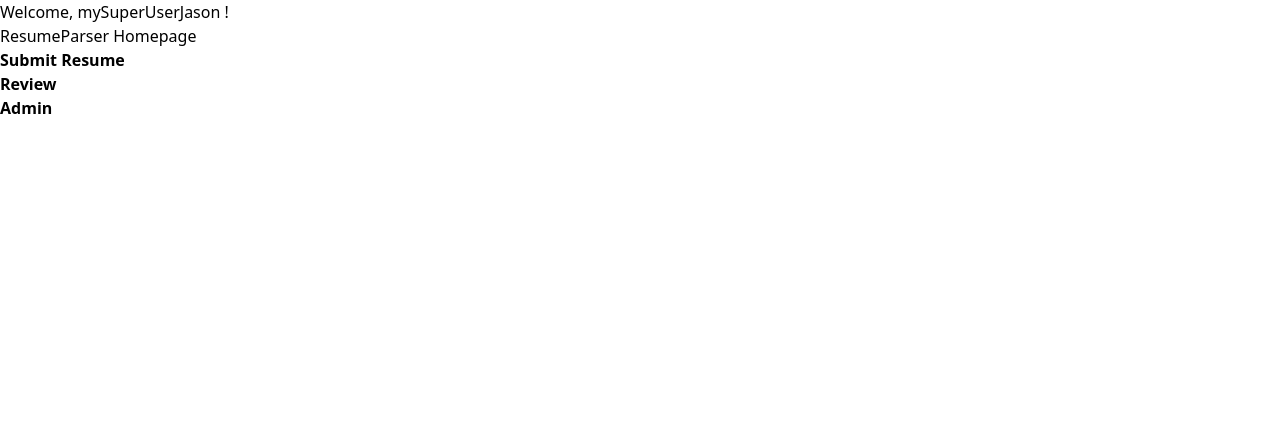
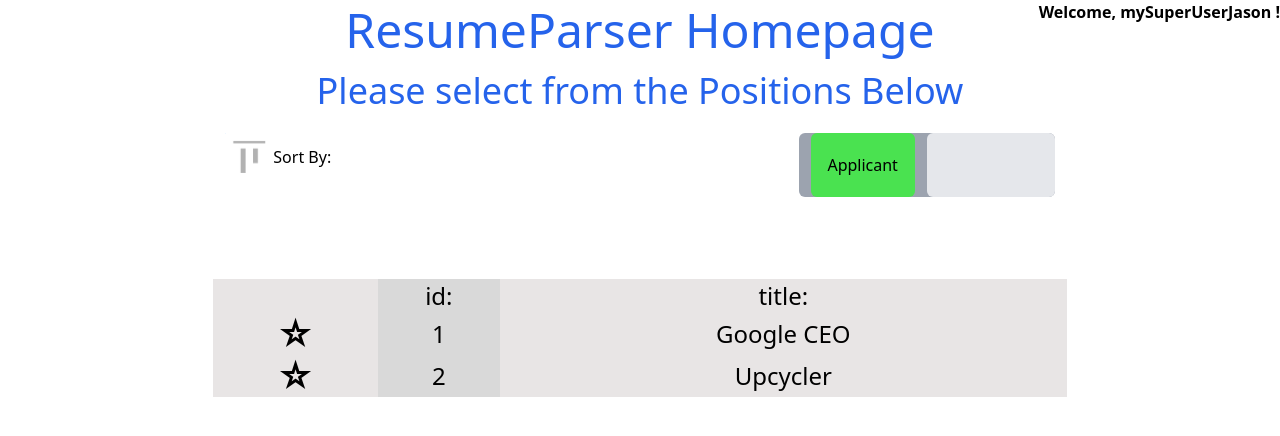
Before and after one commit to JasonJiangTinkering/Headstarter_Archive, a Django app: page / in a window 1280 px wide. Shown: the top 436 px of the page. Run offline with Django 4.2, Linux system fonts and the light colour scheme; a user stored in the database is signed in; data comes from the database, SQL or seed files in the repository; both versions use the stored data as it was after the commit; some libraries are stand-ins or nearby versions.

Commit message:
Working central table to show all listings

```diff
--- a/CompanyCaseGoogle/ResumeParser/models.py
+++ b/CompanyCaseGoogle/ResumeParser/models.py
@@ -1,3 +1,4 @@
+from unicodedata import name
 from django.db import models
 from django.contrib.auth.models import User
 from django.dispatch import receiver
@@ -24,6 +25,8 @@ def save_user_profile(sender, instance, **kwargs):
 
 class Opening(models.Model):
     name = models.CharField(max_length=30)
+    def __str__(self) -> str:
+        return self.name
 
 
 from django.core.validators import FileExtensionValidator
--- /dev/null
+++ b/CompanyCaseGoogle/ResumeParser/static/ResumeParser/css/index.css
@@ -0,0 +1,7 @@
+td:nth-child(even){
+  --tw-bg-opacity: 1;
+  background-color: #D9D9D9;
+}
+td:nth-child(odd){
+  background-color: #E8E5E5;
+}
--- /dev/null
+++ b/CompanyCaseGoogle/ResumeParser/static/ResumeParser/js/index.js
@@ -0,0 +1,22 @@
+var toggle = false;
+var mode_cover = document.querySelector("#cover");
+function modeToggle(){
+    toggle = !toggle;
+    if (toggle){
+        mode_cover.style.left = 0
+    }else{
+        mode_cover.style.left = '8rem'
+    }
+}
+
+function go_to(id){
+    console.log(submit_base);
+    console.log(review_base);
+    if (toggle){
+        console.log("go to review");
+        window.location.href = review_base + id;
+    }else{
+        console.log("go to submit");
+        window.location.href = submit_base + id;
+    }
+}
--- a/CompanyCaseGoogle/ResumeParser/templates/ResumeParser/index.html
+++ b/CompanyCaseGoogle/ResumeParser/templates/ResumeParser/index.html
@@ -1,36 +1,69 @@
 {% extends "ResumeParser/base.html" %}
-
+{% load static %}
 {% block header %}
 <title>Homepage | ResumeParser</title>
+<link rel="stylesheet" href="{% static 'ResumeParser/css/index.css' %}">
 
 {% endblock header %}
 
 {% block content %}
 
-
 {% if user.is_authenticated %}
-    <p>Welcome, {{ user.username }} !</p>
+    <p class="absolute font-extrabold right-0">Welcome, {{ user.profile }} !</p>
     {% else %}
-    NOT LOGGED IN
+    Not Logged In
     {% endif %}
 
-<h1>ResumeParser Homepage</h1>
+<div class="flex items-center flex-col h-screen">
+  <h1 class="font-medium leading-tight text-5xl mt-0 mb-2 text-blue-600">ResumeParser Homepage</h1>
+  <h2 class="font-normal leading-tight text-4xl mt-0 mb-2 text-blue-600">Please select from the Positions Below</h2>
 
-<ol>
-  <li>
-    <a class="button is-primary" href="{% url 'ResumeParser:submit'%}">
-    <strong>Submit Resume</strong></a>
-  </li>
-  <li>
-    <a class="button is-primary" href="{% url 'ResumeParser:review'%}">
-    <strong>Review</strong></a>
-  </li>
-  <li>
-    <a class="button is-primary" href="/admin">
-    <strong>Admin</strong></a>
-  </li>
-</ol>
+  <!-- table options -->
+  <div class="flex justify-between items-start w-8/12 p-3 ">
+    <!-- sort -->
+    <div class="rounded-lg">
+      <span class="flex items-center justify-space-around">
+        <img class="w-12" src="{% static 'ResumeParser/imgs/sort_by.png' %}" alt="">
+        <p class="text-4x1 font-medium text-center object-center">Sort By:</p>
+      </span>
+    </div>
+    <div onclick="modeToggle()">
 
+      <div id="reviewer_switch"  class="bg-gray-400 w-64 h-16 rounded-md flex items-center justify-around">
+        <div style="width: 103.79px; background-color: #4AE250;" class="h-16 rounded-md flex items-center justify-center">
+          <span> Applicant </span>
+        </div>
+        <div style="width: 103.79px; background-color: #FB5858;" class="h-16 rounded-md flex items-center justify-center">
+        <span> Reviewer </span>
+        </div>
+      </div>
 
+      <div id="cover" style="left: 8rem/* 128px */;" class="bg-gray-200 z-10 inline-block bottom-16 relative rounded-md w-32 h-16 left-32"></div>
+
+    </div>
+  </div>
+
+  <table id="positions_table" class="w-8/12 text-center text-2xl">
+
+      <tr>
+        <td></td>
+        <td>id:</td>
+        <td>title:</td>
+      </tr>
+
+    {% for open in opening %}
+    <tr onclick="go_to('{{open.id}}')">
+      <!-- &#9733; -->
+        <td class="text-4xl font-bold ">&#9734;</td><td>{{open.id}}</td><td>{{open.name}}</td>
+    </tr>
+    {% endfor %}
+  </table>
+</div>
+
+<script>
+  const submit_base = "{% url 'ResumeParser:submit' 1 %}".slice(0, -1);
+  const review_base = "{% url 'ResumeParser:review' 1 %}".slice(0, -1);
+</script>
+<script src="{% static 'ResumeParser/js/index.js' %}"></script>
 
 {% endblock content %}
--- a/CompanyCaseGoogle/ResumeParser/urls.py
+++ b/CompanyCaseGoogle/ResumeParser/urls.py
@@ -4,6 +4,7 @@ from django.urls import path
 app_name = 'ResumeParser'
 urlpatterns = [
     path('', views.index, name='index'),
-    path('submit', views.resumeSubmission, name="submit"),
-    path('review', views.adminReview, name="review"),
+    path('submit/<int:opening_id>', views.resumeSubmission, name="submit"),
+    path('review/<int:opening_id>', views.adminReview, name="review"),
+
 ]
--- a/CompanyCaseGoogle/ResumeParser/views.py
+++ b/CompanyCaseGoogle/ResumeParser/views.py
@@ -2,7 +2,7 @@ from django.shortcuts import redirect, render
 from ResumeParser.forms import ApplicationForm
 from django.http import HttpResponse
 from django.contrib import messages
-
+from ResumeParser.models import Opening
 from django.contrib.auth.decorators import login_required
 
 def admin_required(function):
@@ -16,14 +16,16 @@ def admin_required(function):
             return function(request, *args, **kw)
     return wrapper
 
-
 # Create your views here.
 def index(request):
-    return render(request, "ResumeParser/index.html")
+    openings = Opening.objects.all()
+    context = {
+        "opening" : openings,
+    }
+    return render(request, "ResumeParser/index.html", context)
 
-def resumeSubmission(request):
+def resumeSubmission(request, opening_id):
     if request.method == "POST":
-
         form = ApplicationForm(request.POST, request.FILES)
         if form.is_valid():
             form.save()
@@ -35,5 +37,5 @@ def resumeSubmission(request):
 
 @admin_required
 @login_required
-def adminReview(request):
+def adminReview(request, opening_id):
     return render(request, "ResumeParser/review.html")
--- a/CompanyCaseGoogle/mysite/settings.py
+++ b/CompanyCaseGoogle/mysite/settings.py
@@ -136,7 +136,7 @@ USE_TZ = True
 # Static files (CSS, JavaScript, Images)
 # https://docs.djangoproject.com/en/4.0/howto/static-files/
 
-STATIC_URL = 'static/'
+STATIC_URL = '/static/'
 MEDIA_ROOT= os.path.join(BASE_DIR, 'media/')
 MEDIA_URL= "/media/"
 # Default primary key field type
--- a/CompanyCaseGoogle/theme/static/css/dist/styles.css
+++ b/CompanyCaseGoogle/theme/static/css/dist/styles.css
@@ -804,13 +804,49 @@ select {
   position: sticky;
 }
 
+.right-0 {
+  right: 0px;
+}
+
+.left-0 {
+  left: 0px;
+}
+
+.top-16 {
+  top: 4rem;
+}
+
+.bottom-16 {
+  bottom: 4rem;
+}
+
+.left-32 {
+  left: 8rem;
+}
+
+.z-10 {
+  z-index: 10;
+}
+
 .mx-auto {
   margin-left: auto;
   margin-right: auto;
 }
 
+.mt-0 {
+  margin-top: 0px;
+}
+
+.mb-2 {
+  margin-bottom: 0.5rem;
+}
+
 .block {
   display: block;
+}
+
+.inline-block {
+  display: inline-block;
 }
 
 .flex {
@@ -837,6 +873,74 @@ select {
   height: 100vh;
 }
 
+.h-10 {
+  height: 2.5rem;
+}
+
+.h-96 {
+  height: 24rem;
+}
+
+.h-52 {
+  height: 13rem;
+}
+
+.h-32 {
+  height: 8rem;
+}
+
+.h-24 {
+  height: 6rem;
+}
+
+.h-16 {
+  height: 4rem;
+}
+
+.w-12 {
+  width: 3rem;
+}
+
+.w-8\/12 {
+  width: 66.666667%;
+}
+
+.w-16 {
+  width: 4rem;
+}
+
+.w-1\/2 {
+  width: 50%;
+}
+
+.w-32 {
+  width: 8rem;
+}
+
+.w-40 {
+  width: 10rem;
+}
+
+.w-60 {
+  width: 15rem;
+}
+
+.w-80 {
+  width: 20rem;
+}
+
+.w-36 {
+  width: 9rem;
+}
+
+.w-72 {
+  width: 18rem;
+}
+
+.w-64 {
+  width: 16rem;
+}
+
 .border-collapse {
   border-collapse: collapse;
 }
@@ -845,12 +949,40 @@ select {
   transform: translate(var(--tw-translate-x), var(--tw-translate-y)) rotate(var(--tw-rotate)) skewX(var(--tw-skew-x)) skewY(var(--tw-skew-y)) scaleX(var(--tw-scale-x)) scaleY(var(--tw-scale-y));
 }
 
+.flex-col {
+  flex-direction: column;
+}
+
+.items-start {
+  align-items: flex-start;
+}
+
 .items-center {
   align-items: center;
 }
 
+.items-baseline {
+  align-items: baseline;
+}
+
 .justify-center {
   justify-content: center;
+}
+
+.justify-between {
+  justify-content: space-between;
+}
+
+.justify-around {
+  justify-content: space-around;
+}
+
+.rounded-lg {
+  border-radius: 0.5rem;
+}
+
+.rounded-md {
+  border-radius: 0.375rem;
 }
 
 .border {
@@ -862,6 +994,63 @@ select {
   background-color: rgb(249 250 251 / var(--tw-bg-opacity));
 }
 
+.bg-purple-800 {
+  --tw-bg-opacity: 1;
+  background-color: rgb(107 33 168 / var(--tw-bg-opacity));
+}
+
+.bg-gray-700 {
+  --tw-bg-opacity: 1;
+  background-color: rgb(55 65 81 / var(--tw-bg-opacity));
+}
+
+.bg-gray-600 {
+  --tw-bg-opacity: 1;
+  background-color: rgb(75 85 99 / var(--tw-bg-opacity));
+}
+
+.bg-gray-500 {
+  --tw-bg-opacity: 1;
+  background-color: rgb(107 114 128 / var(--tw-bg-opacity));
+}
+
+.bg-gray-400 {
+  --tw-bg-opacity: 1;
+  background-color: rgb(156 163 175 / var(--tw-bg-opacity));
+}
+
+.bg-white {
+  --tw-bg-opacity: 1;
+  background-color: rgb(255 255 255 / var(--tw-bg-opacity));
+}
+
+.bg-gray-100 {
+  --tw-bg-opacity: 1;
+  background-color: rgb(243 244 246 / var(--tw-bg-opacity));
+}
+
+.bg-gray-200 {
+  --tw-bg-opacity: 1;
+  background-color: rgb(229 231 235 / var(--tw-bg-opacity));
+}
+
+.object-center {
+  -o-object-position: center;
+     object-position: center;
+}
+
+.p-5 {
+  padding: 1.25rem;
+}
+
+.p-3 {
+  padding: 0.75rem;
+}
+
+.text-center {
+  text-align: center;
+}
+
 .font-serif {
   font-family: ui-serif, Georgia, Cambria, "Times New Roman", Times, serif;
 }
@@ -871,12 +1060,47 @@ select {
   line-height: 1;
 }
 
+.text-4xl {
+  font-size: 2.25rem;
+  line-height: 2.5rem;
+}
+
+.text-2xl {
+  font-size: 1.5rem;
+  line-height: 2rem;
+}
+
+.font-extrabold {
+  font-weight: 800;
+}
+
+.font-medium {
+  font-weight: 500;
+}
+
+.font-normal {
+  font-weight: 400;
+}
+
+.font-bold {
+  font-weight: 700;
+}
+
 .leading-normal {
   line-height: 1.5;
 }
 
+.leading-tight {
+  line-height: 1.25;
+}
+
 .tracking-normal {
   letter-spacing: 0em;
+}
+
+.text-blue-600 {
+  --tw-text-opacity: 1;
+  color: rgb(37 99 235 / var(--tw-text-opacity));
 }
 
 .filter {
```
Also changed, not shown: CompanyCaseGoogle/ResumeParser/static/ResumeParser/imgs/sort_by.png (added), CompanyCaseGoogle/db.sqlite3.
